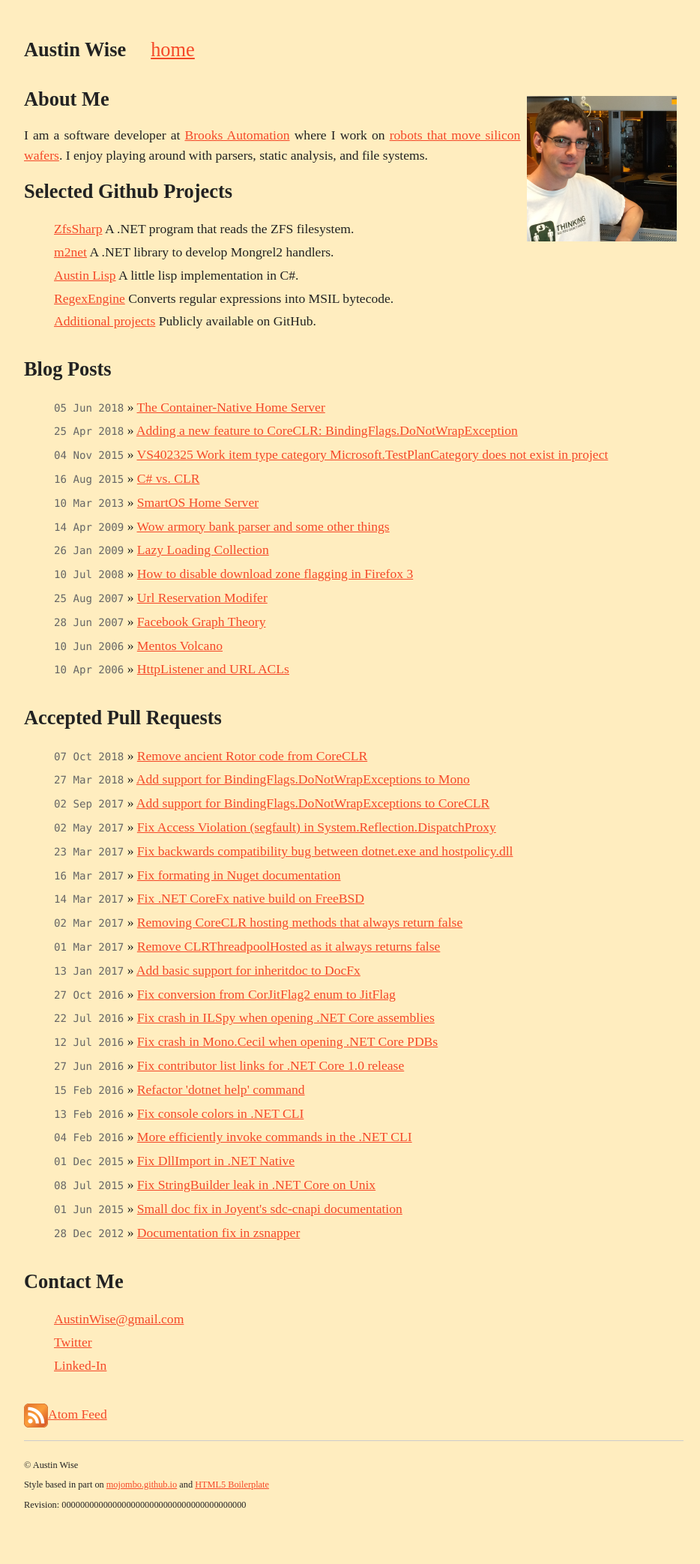
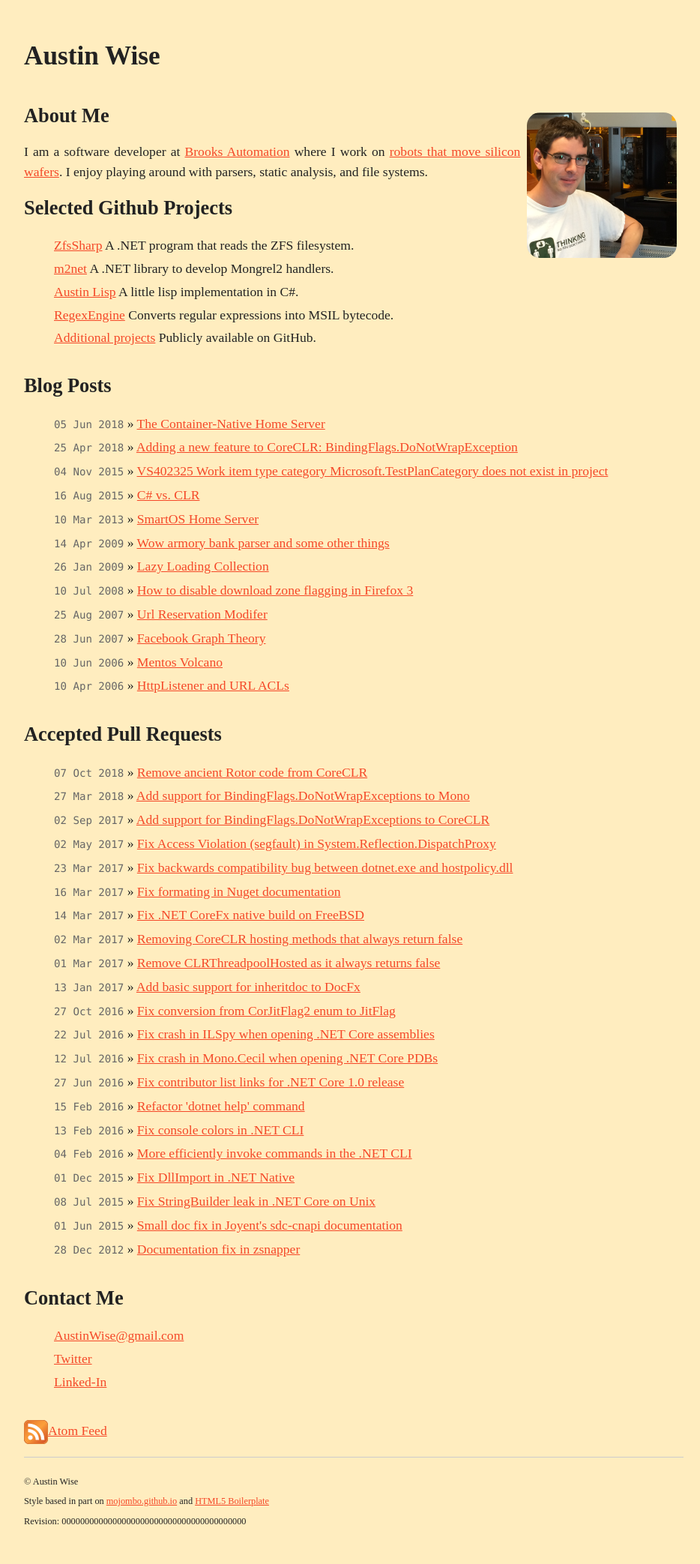
Before and after one commit to AustinWise/austinwise.github.com, a Jekyll site: the page built from index.html, in a window 1280 px wide. Shown: the whole page at 75% size, without its empty margins (168-1102 px from the left). Built offline with Jekyll 4.4.1, drawn with Linux system fonts in a browser that asks for light colours; before the commit the page ends 2055 px from its top, so only the background shows below that.

Commit message:
Improve mobile experiance.

```diff
--- a/_layouts/default.html
+++ b/_layouts/default.html
@@ -22,9 +22,8 @@
 <body>
   <div id="container">
     <header>
-      Austin Wise <a class="homeLink" href="/">home</a>
+      Austin Wise
     </header>
-
     <div id="main">
 {{ content }}
     </div>
--- a/_layouts/post.html
+++ b/_layouts/post.html
@@ -2,6 +2,8 @@
 layout: default
 ---
 
+<a class="homeLink" href="/">Go to home page</a>
+<hr />
 <div class="post">
 <span class="date">{{ page.date | date_to_string }}</span>
 <h2>{{ page.title }}</h2>
--- a/css/main.css
+++ b/css/main.css
@@ -93,7 +93,7 @@ textarea {
 
 
 /* ==========================================================================
-   Author's custom styles
+   Austin's custom styles
    ========================================================================== */
 
 #container
@@ -101,8 +101,14 @@ textarea {
 	font-size: 110%;
 	line-height: 1.5em;
 	text-align: justify;
-	width: 50em;
+	padding: 0.5em;
 	margin: 3em auto 2em auto;
+}
+
+@media only screen and (min-width: 52em) {
+  #container {
+    width: 50em;
+  }
 }
 
 body
@@ -131,7 +137,7 @@ ul.posts span
 header
 {
 	margin-bottom: 1.5em;
-	font-size: 150%;
+	font-size: 200%;
 	font-weight: bold;
 }
 
@@ -145,6 +151,7 @@ header .homeLink
 {
 	float: right;
 	margin: .5em;
+	border-radius: 1em;
 }
 
 footer
```
